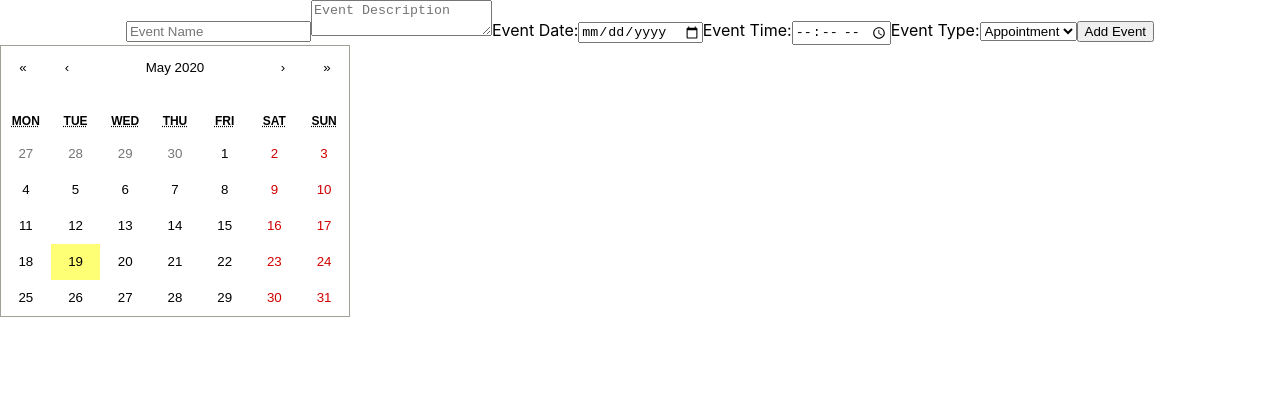
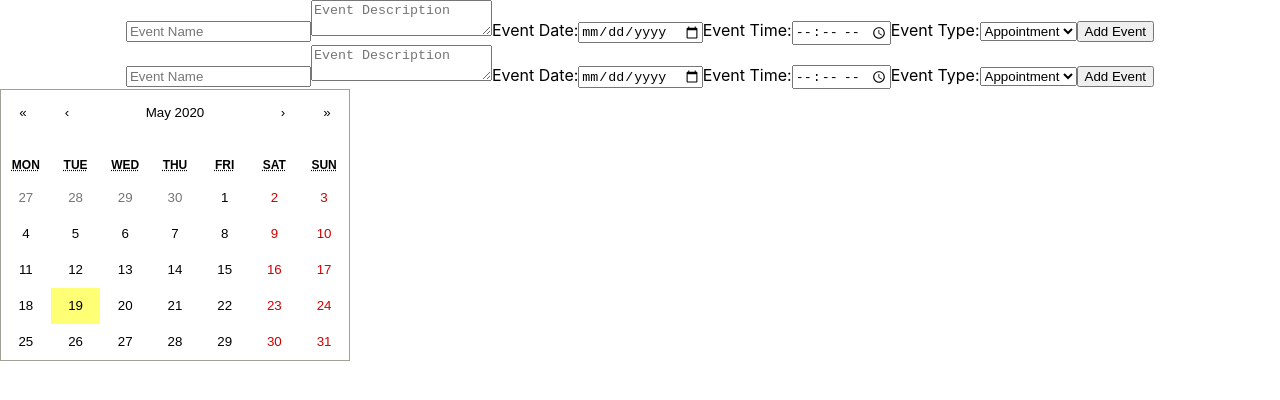
Before and after one commit to jpeavler/event-scheduler, a React (Create React App) app in the folder presentation/: page / in a window 1280 px wide. Shown: the top 400 px of the page. Built offline with nearby package versions, Linux system fonts and the light colour scheme; no server answers.

Commit message:
Removed unused code and inserted form into Calendar View

```diff
--- a/presentation/src/components/CalendarView.js
+++ b/presentation/src/components/CalendarView.js
@@ -1,6 +1,8 @@
 import React, {useState, useEffect} from 'react';
 import Calendar from 'react-calendar';
 import 'react-calendar/dist/Calendar.css';
+
+import EventForm from './EventForm'
 
 const CalendarView = () => {
     const [list, setList] = useState([]);
@@ -18,8 +20,17 @@ const CalendarView = () => {
             .then(setUpdate(false))
             .then(setEventToUpdate(''))
     }
+    const handleUpdate = (eventUp) => {
+        setEventToUpdate(eventUp);
+        setUpdate(true);
+    }
+    const handleDelete = (id) => {
+        fetch(`${process.env.REACT_APP_API_URL}/api/scheduler/${id}`, {
+            method: 'DELETE'
+        }).then(response => response.json())
+            .then(getList)
+    }
     const tileContent = ({ date, view }) => {
-        console.log("Calendar Comp date: ", date);
         let calDate = new Date(date);
         let eventDays = list.filter(event => {
             let tempDate = new Date(event.date);
@@ -49,45 +60,26 @@ const CalendarView = () => {
                 displayPast = "Past Event: "
             }
             return (
-                <div>
+                <div key={myEvent._id}>
                     <h3>{displayPast}{myEvent.name} at {displayHour}:{displayMin}</h3>
                     <p>{myEvent.type}. {myEvent.desc}</p>
                 </div>
             )
-        })
+        });
     }
 
-    const displayCalendar = list.map((myEvent) => {
-        const displayDate = new Date(myEvent.date);
-        let midday = "AM";
-        let displayHour = displayDate.getHours();
-        if (parseInt(displayHour) >= 12) {           //Converts military time to actual time
-            midday = "PM";
-        }
-        if (parseInt(displayHour) > 12) {
-            displayHour = parseInt(displayHour) - 12;
-        }
-        if (parseInt(displayHour) == 0) {
-            displayHour = parseInt(displayHour) + 12;
-        }
-        let displayMin = displayDate.getMinutes();
-        if (parseInt(displayMin) < 10){             //Ensures that minute display is always 2 digits
-            displayMin = '0'.concat(displayMin);
-        }
-        let displayPast;
-        if(displayDate < Date.now()){
-            displayPast = "Past Event: "
-        }
-        return (
-            <div>
-                <h3>{displayPast}{myEvent.name} at {displayHour}:{displayMin}</h3>
-                <p>{myEvent.type}. {myEvent.desc}</p>
-            </div>
-        )
-    });
+    let renderForm;
+    if(update) {
+        renderForm = <EventForm key={eventToUpdate._id} isUpdate={update} refresh={getList} myEvent ={eventToUpdate} id={eventToUpdate._id}/>
+    } else {
+        renderForm = <EventForm key="Create" isUpdate={update} refresh={getList}/>
+    }
 
     return (
-        <Calendar tileContent={tileContent}/>
+        <div className="calview">
+            {renderForm}
+            <Calendar tileContent={tileContent}/>
+        </div>
     )
 }
 
```
